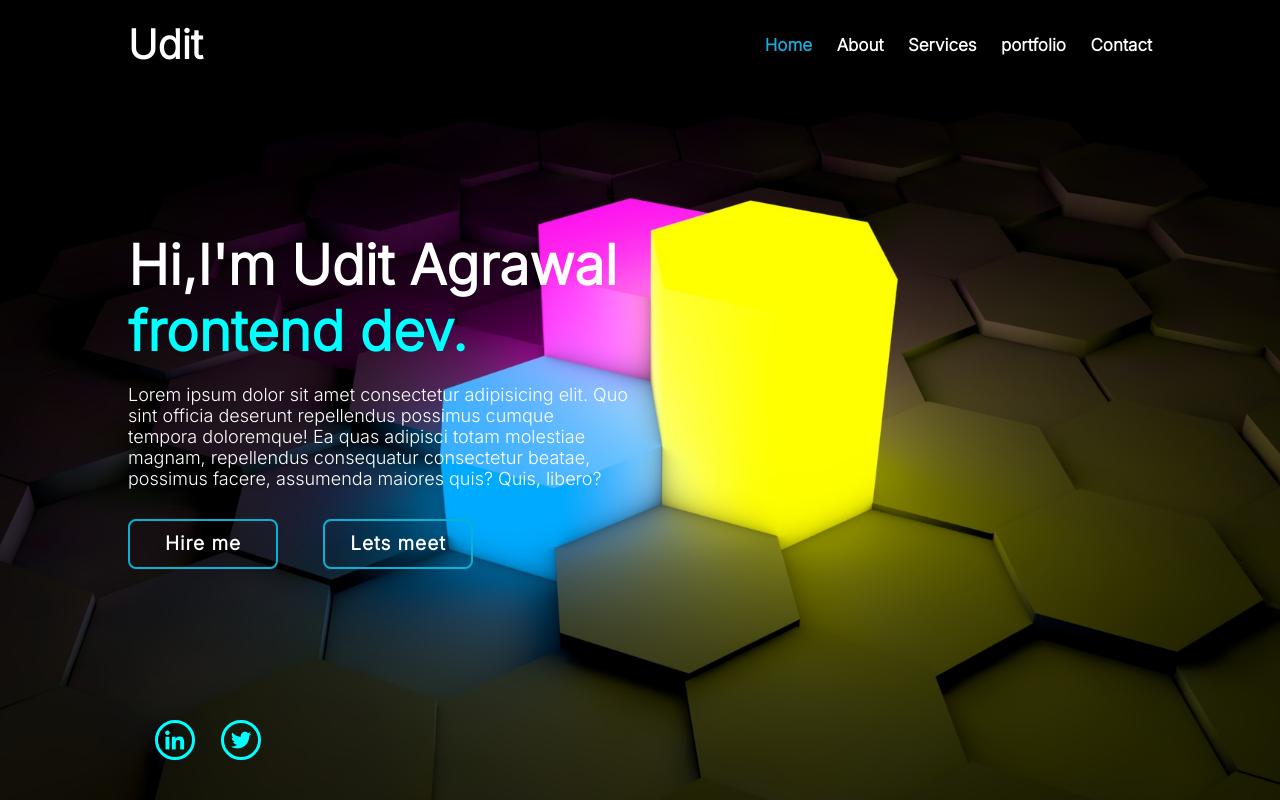
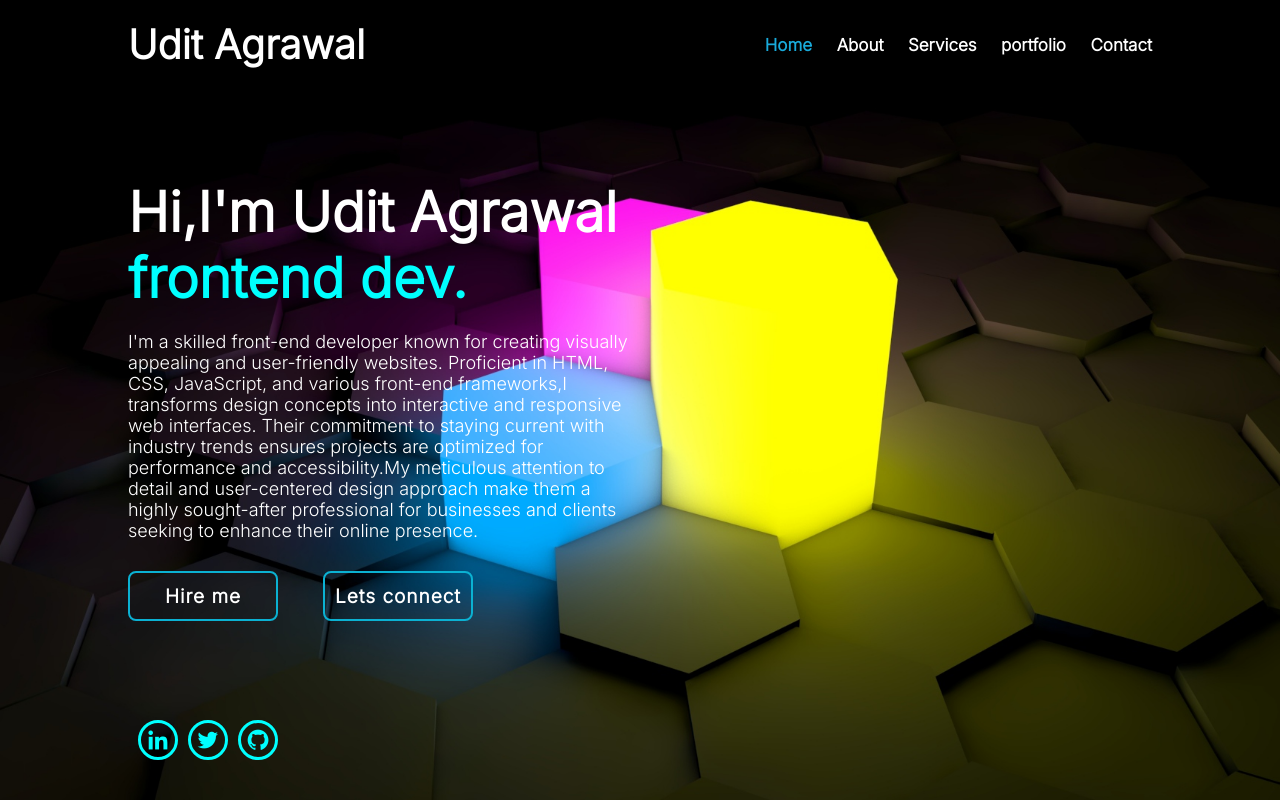
Before and after one commit to uditagrawall/portfolio, a plain HTML site: page index.html in a window 1280 px wide. Drawn offline with nearby package versions, Linux system fonts and the light colour scheme.

Commit message:
Update index.html

```diff
--- a/index.html
+++ b/index.html
@@ -10,7 +10,7 @@
 </head>
 <body>
     <header class="header">
-     <a href="#" class="logo">Udit</a>
+     <a href="#" class="logo">Udit Agrawal</a>
      <nav class="navbar">
         <a href="#"class ="active"> Home</a>
         <a href="#">About</a>
@@ -23,15 +23,21 @@
         <div class="home-contact">
             <h1>Hi,I'm Udit Agrawal</h1>
             <h3>frontend dev.</h3>
-            <p>Lorem ipsum dolor sit amet consectetur adipisicing elit. Quo sint officia deserunt repellendus possimus cumque tempora doloremque! Ea quas adipisci totam molestiae magnam, repellendus consequatur consectetur beatae, possimus facere, assumenda maiores quis? Quis, libero?</p>
+            <p>I'm a skilled front-end developer known for creating visually appealing and user-friendly websites. Proficient in HTML, CSS, JavaScript, and various front-end frameworks,I transforms design concepts into interactive and responsive web interfaces. Their commitment to staying current with industry trends ensures projects are optimized for performance and accessibility.My meticulous attention to detail and user-centered design approach make them a highly sought-after professional for businesses and clients seeking to enhance their online presence.
+
+
+
+
+            </p>
            <div class="btn-box">
-            <a href="#">Hire me</a>
-            <a href="#">Lets meet</a>
+            <a href="https://drive.google.com/file/d/1qQgbPnbKQzKW4Ux95c-89MY4D1BwdnGk/view?usp=sharing">Hire me</a>
+            <a href="https://www.linkedin.com/in/udit-agrawal-464679253">Lets connect</a>
            </div>
         </div>
         <div class="home-sci">
-            <a href="#"><i class='bx bxl-linkedin'></i></a>
-            <a href="#"><i class='bx bxl-twitter' ></i></a>
+            <a href="https://www.linkedin.com/in/udit-agrawal-464679253"><i class='bx bxl-linkedin'></i></a>
+            <a href="https://twitter.com/UditAgrawall"><i class='bx bxl-twitter' ></i></a>
+            <a href="https://github.com/uditagrawall"><i class='bx bxl-github' ></i></a>
         </div>
     </section>
 
```
